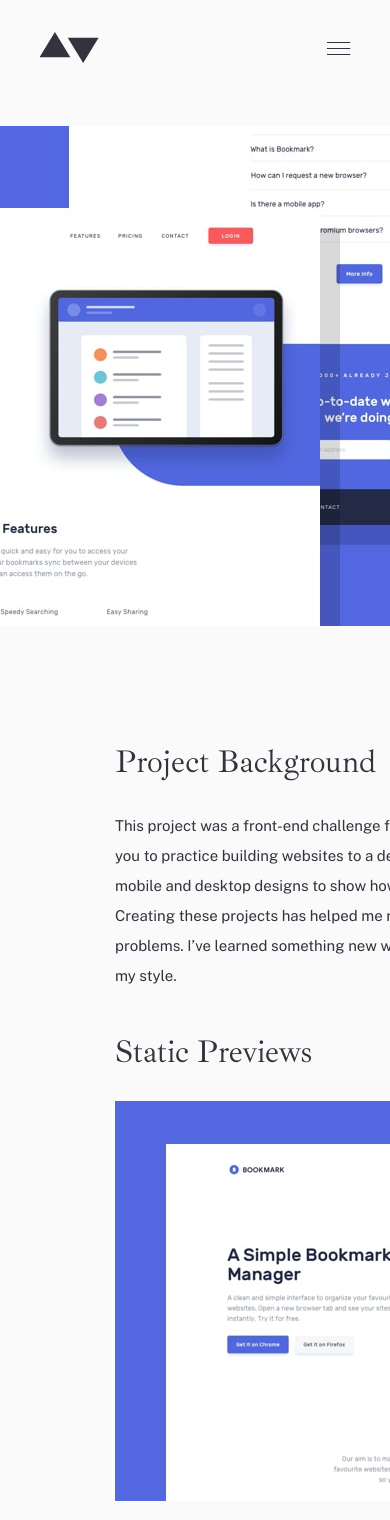
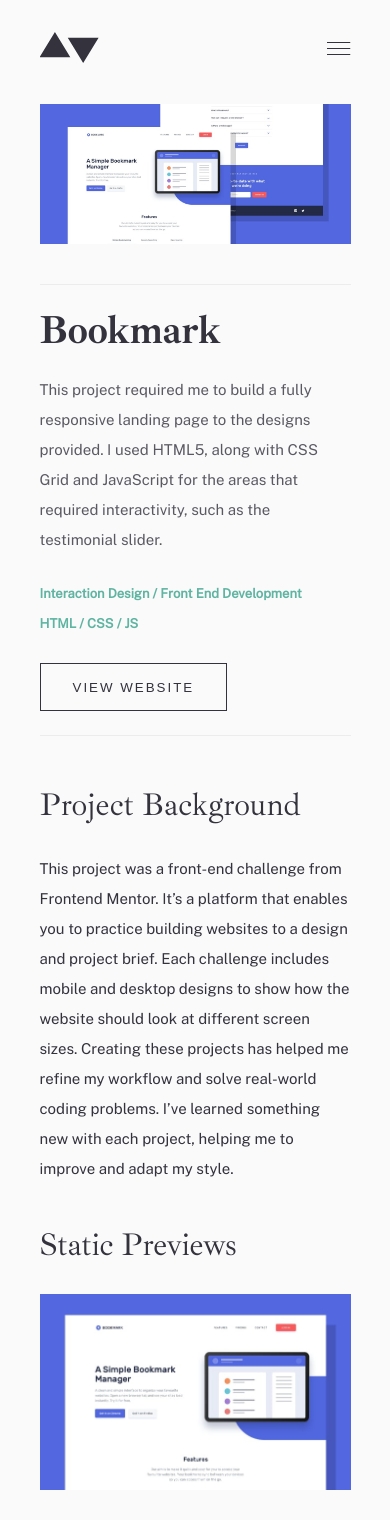
Before and after one commit to danielopq/minimalPortfolio, a React (Vite) app: page /details/1 in a window 390 px wide. Shown: the top 1520 px of the page. Built offline with nearby package versions, Linux system fonts and the light colour scheme.

Commit message:
detailsView.css - mobile version done

```diff
--- a/src/components/details/detailsView/detailsView.css
+++ b/src/components/details/detailsView/detailsView.css
@@ -172,4 +172,63 @@
 
 /*############################## MOBILE VERSION ##############################*/
 
-@media screen and (max-width:767px) {}
+@media screen and (max-width:767px) {
+    #detailsView {
+        width: 311px;
+        height: 1627px;
+        margin: 72px 0px 64px 0px;
+    }
+
+    #detailsView-mainPic {
+        width: inherit;
+        height: 140px;
+        margin-bottom: 40px;
+        background-size: 311px;
+    }
+
+    #detailsView-content {
+        height: 1447px;
+        flex-direction: column;
+    }
+
+    #detailsView-overview {
+        width: 311px;
+        height: 452px;
+        padding: 24px 0px;
+        display: grid;
+        grid-template-columns: 311px;
+        grid-template-rows: 42px 180px 132px;
+        grid-template-areas:
+            "overview-title"
+            "overview-text"
+            "overview-keyWords";
+        row-gap: 24px;
+    }
+
+    #detailsView-overview-text {
+        margin-top: 0px;
+    }
+
+    #detailsView-overview-keyWords {
+        margin-top: 0px;
+    }
+
+    .keyWords {
+        margin-bottom: 0px;
+        font: 700 13px/30px 'PublicSans-Regular';
+    }
+
+    #detailsView-overview button {
+        margin-top: 24px;
+    }
+
+    #detailsView-description {
+        width: inherit;
+        height: 947px;
+    }
+
+    .previewPic {
+        height: 196px;
+        background-size: 311px;
+    }
+}
```
